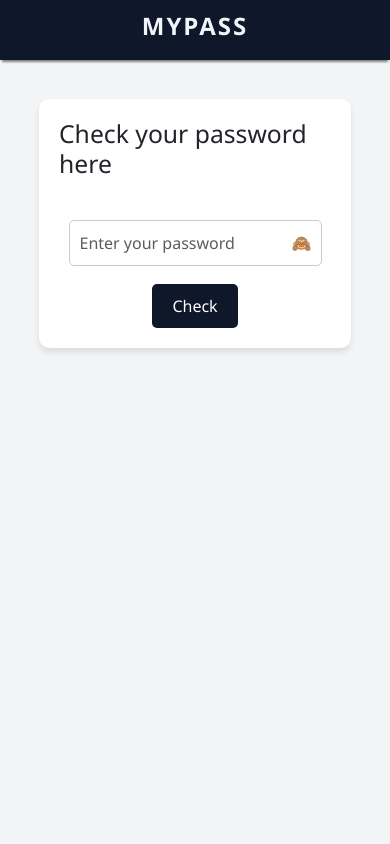
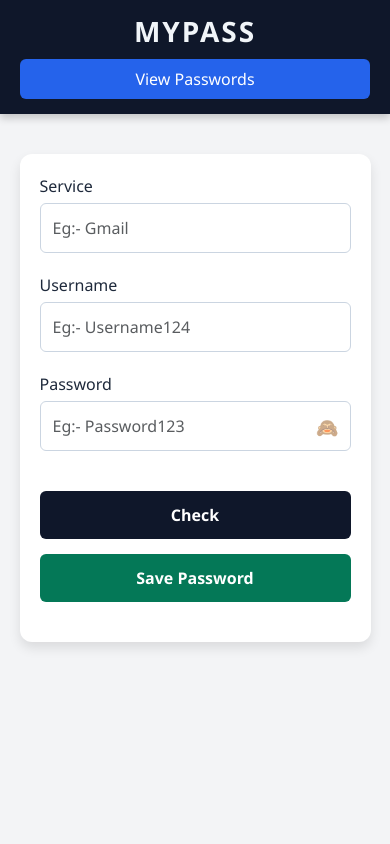
Before and after one commit to aakarshgopishetty/MyPass, a Flask app: page / in a window 390 px wide. Run offline with Flask 3, Linux system fonts and the light colour scheme; some libraries are stand-ins or nearby versions.

Commit message:
added store password with view stored password feature

```diff
--- a/app.py
+++ b/app.py
@@ -1,11 +1,130 @@
-from flask import Flask, render_template, request, jsonify
+from flask import Flask, render_template, request, jsonify, redirect, url_for, flash
 import zxcvbn  # Password strength checker
+import sqlite3
+import os
+import secrets
+from cryptography.hazmat.primitives.kdf.pbkdf2 import PBKDF2HMAC
+from cryptography.hazmat.primitives import hashes
+from cryptography.hazmat.primitives.ciphers import Cipher, algorithms, modes
+from cryptography.hazmat.backends import default_backend
+import base64
 
 app = Flask(__name__)
+
+# Generate a secret key for the app
+app.secret_key = os.environ.get('SECRET_KEY', secrets.token_hex(16))
+
+def encrypt_password(password):
+    # Generate a random salt
+    salt = os.urandom(16)
+
+    # Derive an encryption key from the master key using the salt
+    kdf = PBKDF2HMAC(
+        algorithm=hashes.SHA256(),
+        length=32,
+        salt=salt,
+        iterations=100000,
+        backend=default_backend()
+    )
+    master_key = app.secret_key.encode()
+    key = kdf.derive(master_key)
+
+    # Generate a random IV (Initialization Vector)
+    iv = os.urandom(16)
+
+    # Encrypt the password
+    cipher = Cipher(algorithms.AES(key), modes.CBC(iv), backend=default_backend())
+    encryptor = cipher.encryptor()
+
+    # Pad the password to be a multiple of 16 bytes
+    padded_password = password.encode()
+    padding_length = 16 - (len(padded_password) % 16)
+    padded_password += bytes([padding_length]) * padding_length
+
+    # Encrypt the padded password
+    encrypted_password = encryptor.update(padded_password) + encryptor.finalize()
+
+    # Combine the IV and encrypted password for storage
+    encrypted_data = base64.b64encode(iv + encrypted_password).decode('utf-8')
+
+    return encrypted_data, salt
+
+def decrypt_password(encrypted_data, salt):
+    try:
+        # Decode the combined IV and encrypted password
+        encrypted_bytes = base64.b64decode(encrypted_data)
+        iv = encrypted_bytes[:16]
+        encrypted_password = encrypted_bytes[16:]
+
+        # Derive the encryption key from the master key using the salt
+        kdf = PBKDF2HMAC(
+            algorithm=hashes.SHA256(),
+            length=32,
+            salt=salt,
+            iterations=100000,
+            backend=default_backend()
+        )
+        master_key = app.secret_key.encode()
+        key = kdf.derive(master_key)
+
+        # Decrypt the password
+        cipher = Cipher(algorithms.AES(key), modes.CBC(iv), backend=default_backend())
+        decryptor = cipher.decryptor()
+        padded_password = decryptor.update(encrypted_password) + decryptor.finalize()
+
+        # Remove padding
+        padding_length = padded_password[-1]
+        password = padded_password[:-padding_length].decode('utf-8')
+
+        return password
+    except Exception as e:
+        print(f"Error decrypting password: {e}")
+        return "*** Decryption Error ***"
 
 @app.route('/')
 def home():
     return render_template('index.html')
+
+@app.route('/passwords')
+def view_passwords():
+    try:
+        conn = sqlite3.connect('passwords.db')
+        conn.row_factory = sqlite3.Row  # This enables column access by name
+        cursor = conn.cursor()
+
+        cursor.execute('SELECT id, service, username, encrypted_password, salt FROM passwords ORDER BY service')
+        rows = cursor.fetchall()
+
+        passwords = []
+        for row in rows:
+            decrypted_password = decrypt_password(row['encrypted_password'], row['salt'])
+            passwords.append({
+                'id': row['id'],
+                'service': row['service'],
+                'username': row['username'],
+                'password': decrypted_password
+            })
+
+        conn.close()
+        return render_template('passwords.html', passwords=passwords)
+
+    except Exception as e:
+        return f"Error retrieving passwords: {str(e)}"
+
+@app.route('/delete-password/<int:password_id>')
+def delete_password(password_id):
+    try:
+        conn = sqlite3.connect('passwords.db')
+        cursor = conn.cursor()
+
+        cursor.execute('DELETE FROM passwords WHERE id = ?', (password_id,))
+        conn.commit()
+        conn.close()
+
+        return redirect(url_for('view_passwords'))
+
+    except Exception as e:
+        return f"Error deleting password: {str(e)}"
 
 @app.route('/check-password-strength', methods=['POST'])
 def check_password_strength():
@@ -20,5 +139,69 @@ def check_password_strength():
 
     return jsonify(response)
 
+@app.route('/save-password', methods=['POST'])
+def save_password():
+    try:
+        data = request.get_json()
+        service = data.get('service')
+        username = data.get('username')
+        password = data.get('password')
+
+        # Validate inputs
+        if not service or not username or not password:
+            return jsonify({"success": False, "message": "All fields are required"})
+
+        # Encrypt the password
+        encrypted_password, salt = encrypt_password(password)
+
+        # Connect to the database
+        conn = sqlite3.connect('passwords.db')
+        cursor = conn.cursor()
+
+        # Check if this service and username combination already exists
+        cursor.execute('SELECT id FROM passwords WHERE service = ? AND username = ?', (service, username))
+        existing = cursor.fetchone()
+
+        if existing:
+            # Update existing entry
+            cursor.execute('''
+                UPDATE passwords
+                SET encrypted_password = ?, salt = ?
+                WHERE service = ? AND username = ?
+            ''', (encrypted_password, salt, service, username))
+            message = "Password updated successfully!"
+        else:
+            # Insert new entry
+            cursor.execute('''
+                INSERT INTO passwords (service, username, encrypted_password, salt)
+                VALUES (?, ?, ?, ?)
+            ''', (service, username, encrypted_password, salt))
+            message = "Password saved successfully!"
+
+        conn.commit()
+        conn.close()
+
+        return jsonify({"success": True, "message": message})
+
+    except Exception as e:
+        return jsonify({"success": False, "message": f"Error: {str(e)}"})
+
 if __name__ == '__main__':
+    # Ensure database exists
+    if not os.path.exists('passwords.db'):
+        conn = sqlite3.connect('passwords.db')
+        cursor = conn.cursor()
+        cursor.execute('''
+            CREATE TABLE IF NOT EXISTS passwords (
+                id INTEGER PRIMARY KEY AUTOINCREMENT,
+                service TEXT NOT NULL,
+                username TEXT NOT NULL,
+                encrypted_password TEXT NOT NULL,
+                salt BLOB NOT NULL
+            )
+        ''')
+        conn.commit()
+        conn.close()
+        print("Database created ✅")
+
     app.run(debug=True)
--- a/static/script.js
+++ b/static/script.js
@@ -1,10 +1,14 @@
 document.addEventListener('DOMContentLoaded', function() {
     const passwordInput = document.getElementById('passwordInput');
+    const usernameInput = document.getElementById('usernameInput');
+    const serviceInput = document.getElementById('serviceInput');
     const checkBtn = document.getElementById('checkBtn');
+    const saveBtn = document.getElementById('saveBtn');
     const strengthFeedback = document.getElementById('strengthFeedback');
     const strengthLabel = document.getElementById('strengthLabel');
     const suggestions = document.getElementById('suggestions');
     const showPasswordBtn = document.getElementById("showPasswordBtn");
+    const saveStatus = document.getElementById("saveStatus");
 
     showPasswordBtn.addEventListener('click', function() {
         const isPassword = passwordInput.type === 'password';
@@ -14,6 +18,10 @@ document.addEventListener('DOMContentLoaded', function() {
 
     checkBtn.addEventListener('click', function() {
         checkPasswordStrength();
+    });
+
+    saveBtn.addEventListener('click', function() {
+        savePassword();
     });
 
     function checkPasswordStrength() {
@@ -79,4 +87,56 @@ document.addEventListener('DOMContentLoaded', function() {
 
         strengthFeedback.style.display = 'block';
     }
+
+    function savePassword() {
+        const service = serviceInput.value;
+        const username = usernameInput.value;
+        const password = passwordInput.value;
+
+        // Validate inputs
+        if (!service || !username || !password) {
+            showSaveStatus('error', 'Please fill in all fields');
+            return;
+        }
+
+        // Send data to server
+        fetch('/save-password', {
+            method: 'POST',
+            headers: {
+                'Content-Type': 'application/json',
+            },
+            body: JSON.stringify({
+                service: service,
+                username: username,
+                password: password
+            })
+        })
+        .then(response => response.json())
+        .then(data => {
+            if (data.success) {
+                showSaveStatus('success', 'Password saved successfully!');
+                // Optional: Clear the form
+                serviceInput.value = '';
+                usernameInput.value = '';
+                passwordInput.value = '';
+                strengthFeedback.style.display = 'none';
+            } else {
+                showSaveStatus('error', data.message || 'Failed to save password');
+            }
+        })
+        .catch(error => {
+            showSaveStatus('error', 'Error saving password: ' + error.message);
+        });
+    }
+
+    function showSaveStatus(type, message) {
+        saveStatus.textContent = message;
+        saveStatus.className = 'mt-3 alert ' + (type === 'success' ? 'alert-success' : 'alert-danger');
+        saveStatus.style.display = 'block';
+
+        // Hide status after 5 seconds
+        setTimeout(() => {
+            saveStatus.style.display = 'none';
+        }, 5000);
+    }
 });
--- a/static/style.css
+++ b/static/style.css
@@ -1,112 +1,276 @@
 html, body {
     margin: 0;
     padding: 0;
-    height: 100%;
+    min-height: 100vh;
     font-family: 'Segoe UI', Tahoma, Geneva, Verdana, sans-serif;
     background-color: #f3f4f6;
+    color: #333;
 }
 
 #title {
     background-color: #0f172a;
-    height: 60px;
+    height: 70px;
     display: flex;
-    justify-content: center;
+    justify-content: space-between;
     align-items: center;
-    box-shadow: 0 4px 2px -2px gray;
+    box-shadow: 0 4px 8px rgba(0, 0, 0, 0.2);
+    margin-bottom: 40px;
+    padding: 0 20px;
 }
 
 #logo {
     color: #f1f5f9;
     font-weight: bold;
     letter-spacing: 2px;
-    text-decoration: none !important;
-    font-size: 24px;
+    text-decoration: none;
+    font-size: 28px;
+    margin: 0;
+    padding: 0;
+    transition: transform 0.2s ease;
 }
 
-#checker {
+#logo:hover {
+    transform: scale(1.05);
+}
+
+.view-passwords-btn {
+    background-color: #2563eb;
+    color: white;
+    padding: 8px 16px;
+    border-radius: 6px;
+    text-decoration: none;
+    font-weight: 500;
+    transition: background-color 0.2s, transform 0.2s;
+}
+
+.view-passwords-btn:hover {
+    background-color: #1d4ed8;
+    transform: translateY(-2px);
+    color: white;
+}
+
+#form {
     display: flex;
     flex-direction: column;
     justify-content: center;
-    align-items: center;
-    margin: 10% auto;
-    width: 80%;
-    max-width: 600px;
-    padding: 20px;
+    align-items: stretch;
+    margin: 5% auto;
+    width: 85%;
+    max-width: 500px;
+    padding: 30px;
     background-color: white;
-    box-shadow: 0 4px 6px rgba(0, 0, 0, 0.1);
-    border-radius: 10px;
+    box-shadow: 0 6px 12px rgba(0, 0, 0, 0.1);
+    border-radius: 12px;
+    transition: transform 0.3s ease, box-shadow 0.3s ease;
 }
 
-#checker input {
-    width: 100%;
-    padding: 10px;
-    margin: 10px 0;
-    border-radius: 5px;
-    border: 1px solid #ccc;
-    font-size: 16px;
+#form:hover {
+    transform: translateY(-5px);
+    box-shadow: 0 8px 16px rgba(0, 0, 0, 0.15);
 }
 
-#checker button {
-    padding: 10px 20px;
+.details {
+    width: 100%;
+}
+
+label {
+    display: block;
+    margin-bottom: 5px;
+    font-weight: 500;
+    color: #1e293b;
+}
+
+#form input {
+    width: 100%;
+    padding: 12px;
+    margin-bottom: 20px;
+    border-radius: 6px;
+    border: 1px solid #cbd5e1;
     font-size: 16px;
-    border-radius: 5px;
+    transition: border-color 0.3s, box-shadow 0.3s;
+}
+
+#form input:focus {
+    outline: none;
+    border-color: #3b82f6;
+    box-shadow: 0 0 0 3px rgba(59, 130, 246, 0.25);
+}
+
+.password-container {
+    position: relative;
+    width: 100%;
+    margin-bottom: 20px;
+}
+
+#passwordInput {
+    padding-right: 40px;
+    margin-bottom: 5px;
+}
+
+#showPasswordBtn {
+    position: absolute;
+    top: 42px;
+    right: 12px;
+    cursor: pointer;
+    user-select: none;
+    font-size: 18px;
+    opacity: 0.7;
+    transition: opacity 0.2s;
+}
+
+#showPasswordBtn:hover {
+    opacity: 1;
+}
+
+.button-group {
+    display: flex;
+    justify-content: space-between;
+    gap: 15px;
+    width: 100%;
+    margin-bottom: 20px;
+}
+
+#checkBtn, #saveBtn {
+    padding: 12px 0;
+    font-size: 16px;
+    font-weight: 600;
+    border-radius: 6px;
+    border: none;
+    cursor: pointer;
+    transition: background-color 0.3s, transform 0.2s;
+    flex: 1;
+    min-width: 120px;
+}
+
+#checkBtn {
     background-color: #0f172a;
     color: white;
-    border: none;
-    cursor: pointer;
 }
 
-#checker button:hover {
+#saveBtn {
+    background-color: #047857;
+    color: white;
+}
+
+#checkBtn:hover, #saveBtn:hover {
+    transform: translateY(-2px);
+}
+
+#checkBtn:hover {
     background-color: #1e293b;
 }
 
+#saveBtn:hover {
+    background-color: #065f46;
+}
+
+#checkBtn:active, #saveBtn:active {
+    transform: translateY(1px);
+}
+
 #strengthFeedback {
-    margin-top: 15px;
-    display: none;
+    margin-top: 25px;
+    padding: 15px;
+    border-radius: 8px;
+    background-color: #f8fafc;
     text-align: center;
+    width: 100%;
 }
 
 #strengthLabel {
     font-weight: bold;
-    font-size: 18px;
+    font-size: 20px;
+    transition: color 0.3s;
 }
 
 #strengthLabel.very-weak {
-    color: red;
+    color: #ef4444;
 }
 
 #strengthLabel.weak {
-    color: orange;
+    color: #f97316;
 }
 
 #strengthLabel.fair {
-    color: yellow;
+    color: #eab308;
 }
 
 #strengthLabel.strong {
-    color: green;
+    color: #22c55e;
 }
 
 #suggestions {
-    font-size: 14px;
-    color: #6b7280;
-    margin-top: 10px;
+    font-size: 15px;
+    color: #64748b;
+    margin-top: 15px;
+    line-height: 1.5;
 }
 
-.password-container {
-    position: relative;
-    width: fit-content;
+#saveStatus {
+    padding: 12px;
+    border-radius: 6px;
+    text-align: center;
+    font-weight: 500;
 }
 
-#passwordInput {
-    padding-right: 30px;
+/* Password viewing table styles */
+.table {
+    box-shadow: 0 2px 6px rgba(0, 0, 0, 0.1);
+    border-radius: 8px;
+    overflow: hidden;
 }
 
-#showPasswordBtn {
-    position: absolute;
-    top: 50%;
-    right: 10px;
-    transform: translateY(-50%);
-    cursor: pointer;
-    user-select: none;
+.table-dark {
+    background-color: #0f172a;
 }
+
+.password-field {
+    display: flex;
+    align-items: center;
+    gap: 8px;
+}
+
+.password-value {
+    background: transparent;
+    border: none;
+    font-family: monospace;
+    padding: 5px !important;
+    margin: 0 !important;
+    width: auto !important;
+}
+
+.toggle-password {
+    padding: 2px 6px;
+    font-size: 14px;
+}
+
+.copy-password {
+    transition: all 0.3s;
+}
+
+@media (max-width: 600px) {
+    #form {
+        width: 90%;
+        padding: 20px;
+    }
+
+    .button-group {
+        flex-direction: column;
+    }
+
+    #checkBtn, #saveBtn {
+        width: 100%;
+    }
+
+    #title {
+        flex-direction: column;
+        height: auto;
+        padding: 15px 20px;
+        gap: 10px;
+    }
+
+    .view-passwords-btn {
+        width: 100%;
+        text-align: center;
+    }
+}
--- a/templates/index.html
+++ b/templates/index.html
@@ -14,21 +14,33 @@
         <a href="" style="text-decoration: none;">
             <h1 id="logo">MYPASS</h1>
         </a>
+        <a href="/passwords" class="view-passwords-btn">View Passwords</a>
     </div>
 
-    <div id="checker" class="container">
-        <label id="password"><h2>Check your password here</h2></label>
-        <br>
+    <div id="form" class="container">
+        <div class="details">
+            <label for="serviceInput">Service</label>
+            <input id="serviceInput" type="text" class="form-control" placeholder="Eg:- Gmail">
+
+            <label for="usernameInput">Username</label>
+            <input id="usernameInput" type="text" class="form-control" placeholder="Eg:- Username124 ">
+        </div>
         <div class="password-container">
-            <input id="passwordInput" type="password" class="form-control" placeholder="Enter your password">
+            <label for="passwordInput">Password</label>
+            <input id="passwordInput" type="password" class="form-control" placeholder="Eg:- Password123">
             <a id="showPasswordBtn">🙈</a>
         </div>
-        <button id="checkBtn" class="btn btn-primary mt-2">Check</button>
+        <div class="button-group">
+            <button id="checkBtn" class="btn btn-primary">Check</button>
+            <button id="saveBtn" class="btn btn-success">Save Password</button>
+        </div>
 
         <div id="strengthFeedback" style="display:none;">
             <h4>Password Strength: <span id="strengthLabel"></span></h4>
             <p id="suggestions"></p>
         </div>
+
+        <div id="saveStatus" style="display:none;" class="mt-3 alert"></div>
     </div>
 </body>
 </html>
```
Also changed, not shown: create_db.py (deleted, +0 -18 lines), insert_password.py (deleted, +0 -20 lines), templates/passwords.html (added, +97 -0 lines), view_password.py (deleted, +0 -20 lines), passwords.db.
